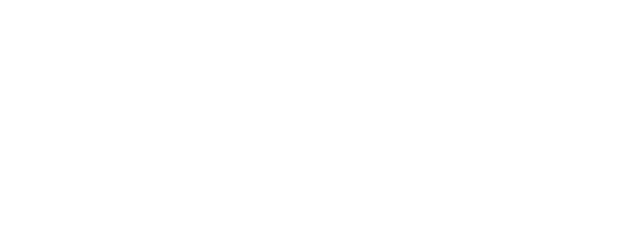
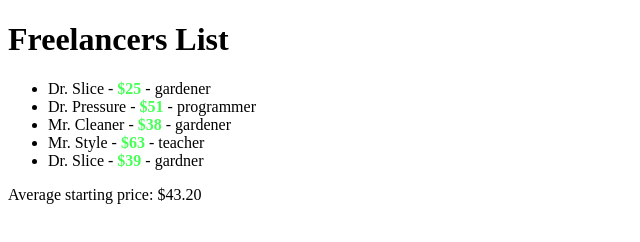
Before and after one commit to JoshuaJimenez14/FreelancerForum, a plain HTML site: page index.html in a window 1280 px wide. Shown: the whole page, without its empty margins (0-640 px from the left). Drawn offline with Linux system fonts and the light colour scheme.

Commit message:
wrapping up

```diff
--- a/index.html
+++ b/index.html
@@ -2,10 +2,19 @@
 <html lang="en">
 <head>
     <meta charset="UTF-8">
-    <meta name="viewport" content="width=device-width, initial-scale=1.0">
-    <title>Freelancer Forum</title>
+    <title>Freelancers Forum</title>
+    <link rel='stylesheet' href='styles.css' />
+    <script src='index.js' defer></script>
+    <style>
+        .price-highlight {
+            font-weight: bold;
+            color: #47ff56;
+        }
+    </style>
 </head>
 <body>
-
+    <h1>Freelancers List</h1>
+    <ul id="freelancersList"></ul>
+    <p id="averagePrice"></p>
 </body>
 </html>
--- a/index.js
+++ b/index.js
@@ -26,7 +26,7 @@ const names = [
   ];
 
   function LoadFreelancers() {
-    const freelancersList = document.queryelector('freelancersList');
+    const freelancersList = document.querySelector('#freelancersList');
     freelancersList.innerHTML = freelancers.map(freelancer => {
         return `<li>${freelancer.name} - <span class="price-highlight">$${freelancer.price}</span> - ${freelancer.occupation}</li>`;
     }).join('');
@@ -51,7 +51,7 @@ setInterval(() => {
     LoadFreelancers();
 
     const averagePrice = calculateAveragePrice();
-    console.log(`Average starting price: $${averagePrice}`);
+    document.getElementById('averagePrice').innerHTML = `Average starting price: $${averagePrice}`;
 }, 3000);
 
 function calculateAveragePrice() {
```
